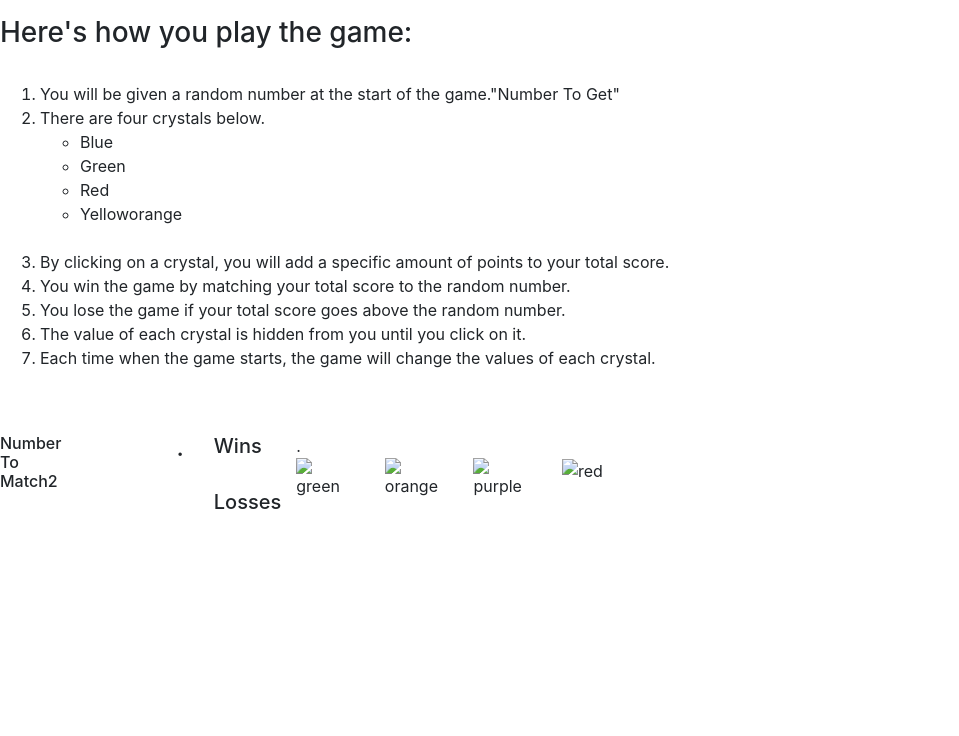
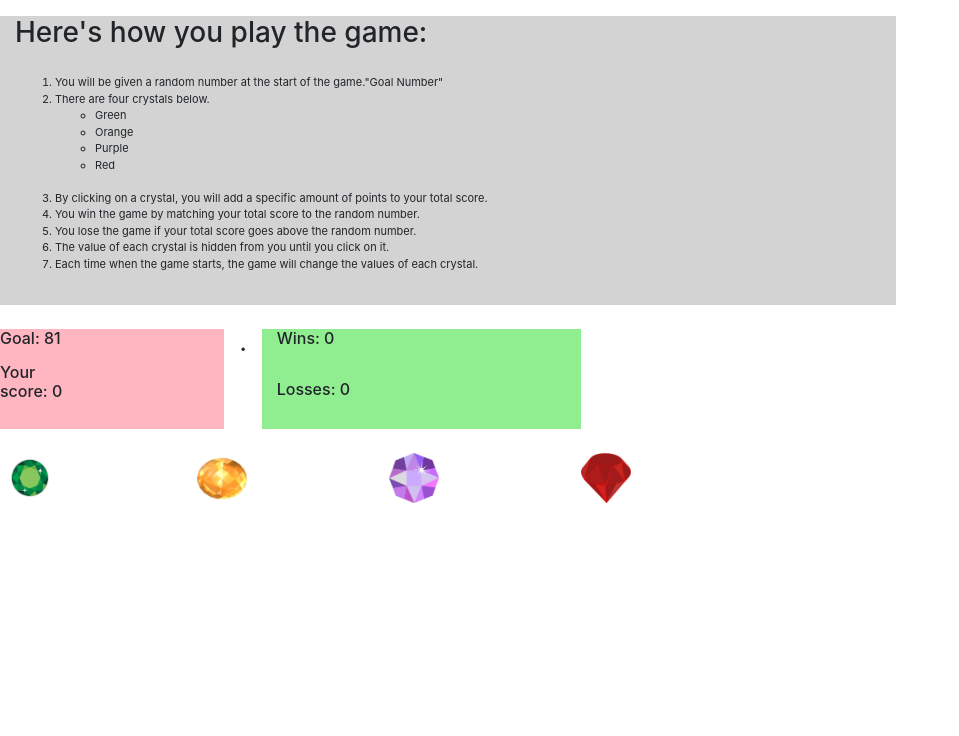
Before and after one commit to energizedc/unit-4-game, a plain HTML site: page index.html in a window 1280 px wide. Shown: the part 64-800 px from the top of the page, without its empty margins (0-959 px from the left). Drawn offline with nearby package versions, Linux system fonts and the light colour scheme.

Commit message:
changed to rows and columns for layout

```diff
--- a/index.html
+++ b/index.html
@@ -3,12 +3,13 @@
   <head>
     <meta charset="UTF-8">
     <title>The Crystal Collector2</title>
-    <link rel="stylesheet" type="text/css" href="hw4.css">
+    <link rel="stylesheet" type="text/css" href="assets/css/style.css">
     <link rel="stylesheet" type = "text/css"  href="https://stackpath.bootstrapcdn.com/bootstrap/4.4.1/css/bootstrap.min.css">
 
 
 </head>
   <body>
+
     <div class="header1">
         <div class="row">
             <div class="col-sm-12">
@@ -23,13 +24,13 @@
         <h3>  Here's how you play the game: </h3>
         <br>
         <ol>
-          <li>You will be given a random number at the start of the game.<span>"Number To Get"</span></li>
+          <li>You will be given a random number at the start of the game.<span>"Goal Number"</span></li>
           <li>There are four crystals below.</li>
           <ul>
-            <li id="green">Blue</li>
             <li id="green">Green</li>
-            <li id="purple">Red</li>
-            <li id="red">Yelloworange</li>
+            <li id="orange">Orange</li>
+            <li id="purple">Purple</li>
+            <li id="red">Red</li>
           </ul>
           <br>
           <li>By clicking on a crystal, you will add a specific amount of points to your total score.</li>
@@ -51,9 +52,14 @@
     <div class="row">
 
             <div class="numtomatch2">
-                <div class="col-sm-5">
-                    <h6>Number To Match2</h6>
-                    <div id="goalnum"></div>
+                   <div class="col-sm-5">
+                        <h6 id="goalNum">Goal Num:  </h6>
+                            <br>
+                        <h6 id="userScore">Your Score:  </h6>
+
+
+
+
                 </div>
             </div>
 
@@ -63,17 +69,13 @@
                 </div>
             </div>
 
-            <div class="totalscore2">
+            <div class="totalscores2">
                 <div class="col-sm-5">
-                    <h5> Wins</h5>
-                <div id="wins"></div>
+                    <h6 id = "wins"> Wins:   </h6>
                 <br>
-                <div id="wins"></div>
-                    <h5>Losses</h5>
-                <div id="losses"></div>
-
+                    <h6 id="losses"> Losses:   </h6>
+                </div>
             </div>
-        </div>
 
         <br>
 <!-- ----------------------------------------- -->
@@ -93,32 +95,38 @@
       <div class = "gemcontainer">
         <div class="row">
             <div class="col-sm-3">
-                <img src="Assets/green.png" alt="green" class="gems" id="green">
+                <img src="assets/images/green.png" alt="green" class="gems" id = "green" >
                 </div>
 
             <div class="col-sm-3">
-                <img src="Assets/orange.jpg" alt="orange" class="gems"  id="orange">
+                <img src="assets/images/orange.jpg" alt="orange" class="gems"  id = "orange">
                 </div>
 
             <div class="col-sm-3">
-                <img src="Assets/purple.jpg" alt="purple" class="gems" id="purple" >
+                <img src="assets/images/purple.jpg" alt="purple" class="gems" id = "purple" >
                 </div>
 
-            <div class="col-sm-3">
-                <img src="Assets/red.jpg" alt="red" class="gems" id="red">
+            <div class="col-sm-3" >
+                <img src="assets/images/red.jpg" alt="red2" class="gems" id = "red">
                 </div>
 
             </div>
         </div>
     </div>
+
 <!--  this is a comment  -->
-<script type="text/javascript" src="https://code.jquery.com/jquery-2.2.0.js"></script>
-<script type="text/javascript" src="assets/javascript/javascript.js"></script>
 
 
 
-
-
-
+<script type="text/javascript" src="https://code.jquery.com/jquery-2.2.0.js"></script>
+<script type="text/javascript" src="assets/javascript/game.js"></script>
+<script>
+    ///////////////////////////////////////////////////////////////////////////////////
+    //
+    //    TA's and Alex, i am turning in what i have done on this assignment.  as stated
+    //   during office hours, when i try to run the Javascript portion "onclick"
+    //    the program does not acknowledge that i am clicking.   Donna
+    //////////////////////////////////////////////////////////////////////////////////
+</script>
 </body>
 </html>
```
